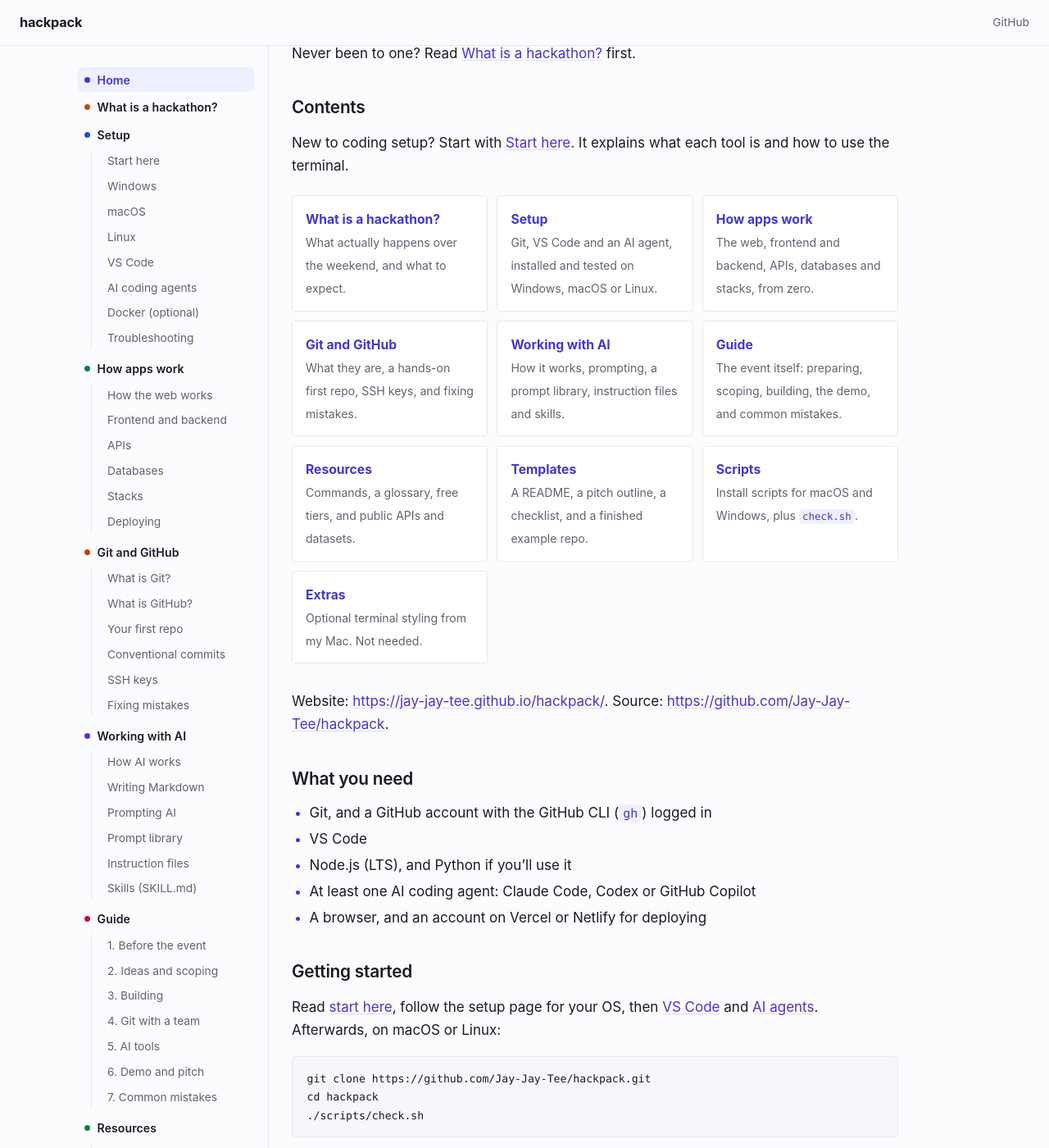
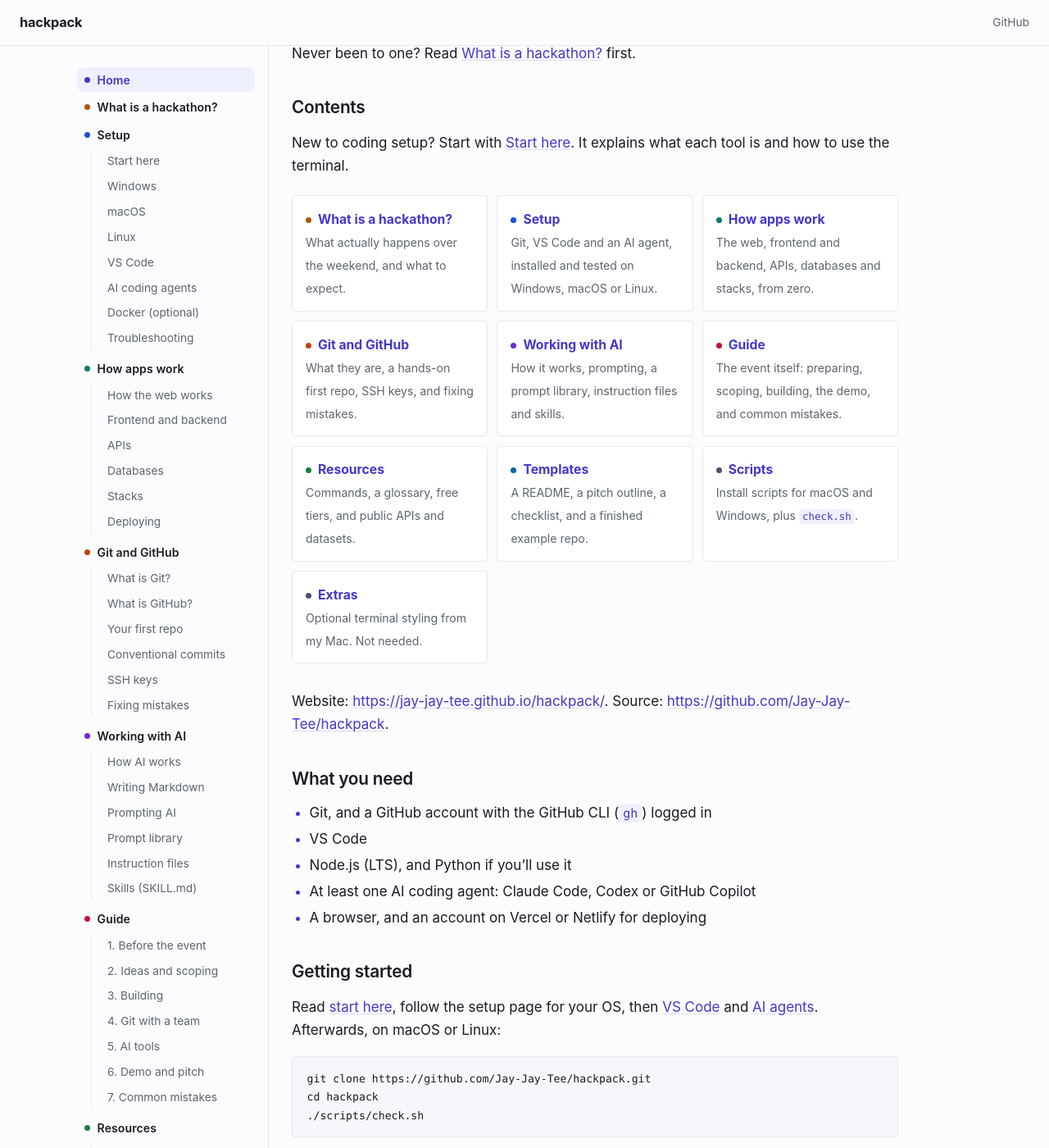
Before and after one commit to Jay-Jay-Tee/hackpack, a Jekyll site: the page built from README.md, in a window 1280 px wide and 1400 px high, scrolled down 241 px. Shown: the whole window at 82% size. Built offline with Jekyll 4.4.1, drawn with Linux system fonts in a browser that asks for light colours; our own code applies the rules of GitHub Pages for plain Markdown files.

Commit message:
style(home): keep the section colours as a dot on each card
Full coloured edges made the grid loud. Each card now carries its section's hue in a 7px dot next to the title, matching the sidebar.

```diff
--- a/assets/style.css
+++ b/assets/style.css
@@ -435,7 +435,28 @@
 .cards strong { display: inline; color: var(--accent); font-size: 0.98rem; }
 .cards span { color: var(--muted); font-size: 0.88rem; line-height: 1.5; }
 
-/* One colour on the whole grid; the section colours stay in the sidebar. */
+/* A small dot carries each section's colour, so the grid stays quiet. */
+.cards strong::before {
+  content: "";
+  display: inline-block;
+  width: 7px;
+  height: 7px;
+  border-radius: 50%;
+  margin-right: 0.5rem;
+  vertical-align: 1px;
+  background: var(--card, var(--accent));
+}
+
+.cards a.c-intro     { --card: #b45309; }
+.cards a.c-setup     { --card: #1d4ed8; }
+.cards a.c-basics    { --card: #0f766e; }
+.cards a.c-git       { --card: #c2410c; }
+.cards a.c-ai        { --card: #6d28d9; }
+.cards a.c-guide     { --card: #be123c; }
+.cards a.c-resources { --card: #15803d; }
+.cards a.c-templates { --card: #0369a1; }
+.cards a.c-scripts   { --card: #475569; }
+.cards a.c-extras    { --card: #475569; }
 
 /* Previous / next */
 .pager {
```
